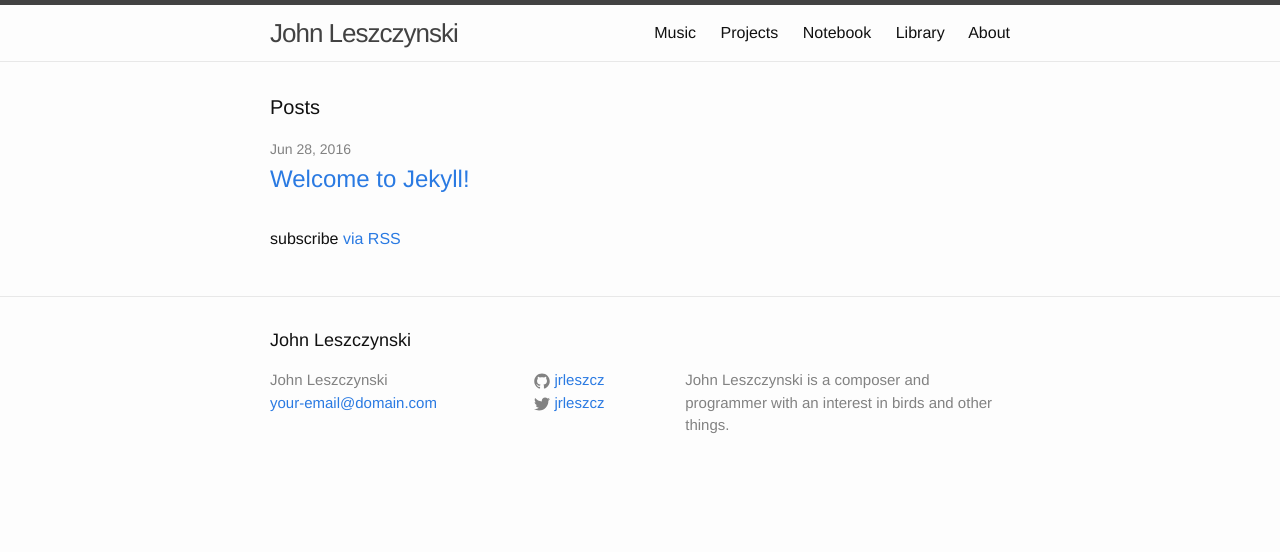
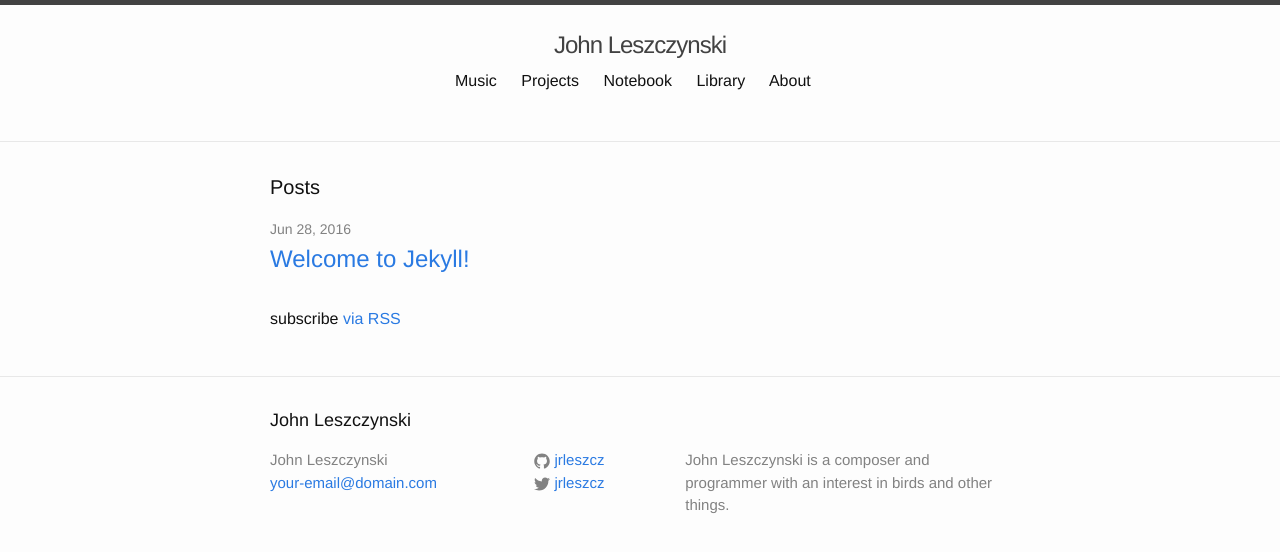
Before and after one commit to ave-llan/ave-llan.github.io, a Jekyll site: the page built from index.html, in a window 1280 px wide. Shown: the top 552 px of the page. Built offline with Jekyll 4.4.1, drawn with Linux system fonts in a browser that asks for light colours.

Commit message:
adjust style of header

```diff
--- a/_includes/header.html
+++ b/_includes/header.html
@@ -2,16 +2,12 @@
 
   <div class="wrapper">
 
+    <div class="site-title">
       <a class="site-title" href="{{ site.baseurl }}/">{{ site.title }}</a>
+    </div>
 
+    <div>
       <nav class="site-nav">
-      <a href="#" class="menu-icon">
-        <svg viewBox="0 0 18 15">
-          <path fill="#424242" d="M18,1.484c0,0.82-0.665,1.484-1.484,1.484H1.484C0.665,2.969,0,2.304,0,1.484l0,0C0,0.665,0.665,0,1.484,0 h15.031C17.335,0,18,0.665,18,1.484L18,1.484z"/>
-          <path fill="#424242" d="M18,7.516C18,8.335,17.335,9,16.516,9H1.484C0.665,9,0,8.335,0,7.516l0,0c0-0.82,0.665-1.484,1.484-1.484 h15.031C17.335,6.031,18,6.696,18,7.516L18,7.516z"/>
-          <path fill="#424242" d="M18,13.516C18,14.335,17.335,15,16.516,15H1.484C0.665,15,0,14.335,0,13.516l0,0 c0-0.82,0.665-1.484,1.484-1.484h15.031C17.335,12.031,18,12.696,18,13.516L18,13.516z"/>
-        </svg>
-      </a>
 
         <div class="trigger">
           {% assign sorted_pages = site.pages | sort:"order" %}
@@ -22,6 +18,8 @@
           {% endfor %}
         </div>
       </nav>
+    </div>
+
 
   </div>
 
--- a/_sass/_layout.scss
+++ b/_sass/_layout.scss
@@ -5,18 +5,19 @@
     border-top: 5px solid $grey-color-dark;
     border-bottom: 1px solid $grey-color-light;
     min-height: 56px;
+    padding: 2rem;
 
     // Positioning context for the mobile navigation icon
     position: relative;
 }
 
 .site-title {
-    font-size: 26px;
+    font-size: 1.5rem;
     font-weight: 300;
-    line-height: 56px;
+    line-height: 1rem;
     letter-spacing: -1px;
     margin-bottom: 0;
-    float: left;
+    text-align: center;
 
     &,
     &:visited {
@@ -25,8 +26,9 @@
 }
 
 .site-nav {
-    float: right;
     line-height: 56px;
+    width: 50%;
+    margin: 0 auto;
 
     .menu-icon {
         display: none;
@@ -35,6 +37,11 @@
     .page-link {
         color: $text-color;
         line-height: $base-line-height;
+
+        &:hover {
+        color: lighten($brand-color, 15%);
+        text-decoration: none
+        }
 
         // Gaps between nav items, but not on the last one
         &:not(:last-child) {
```
Lines whose indentation alone changed are shown as unchanged.
